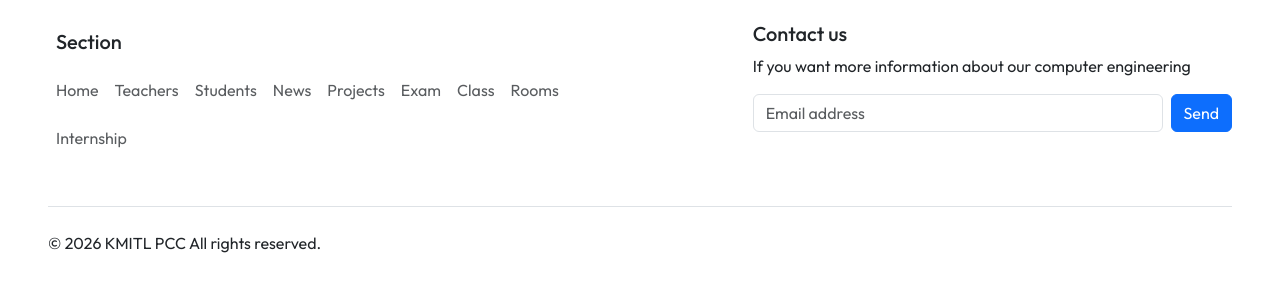
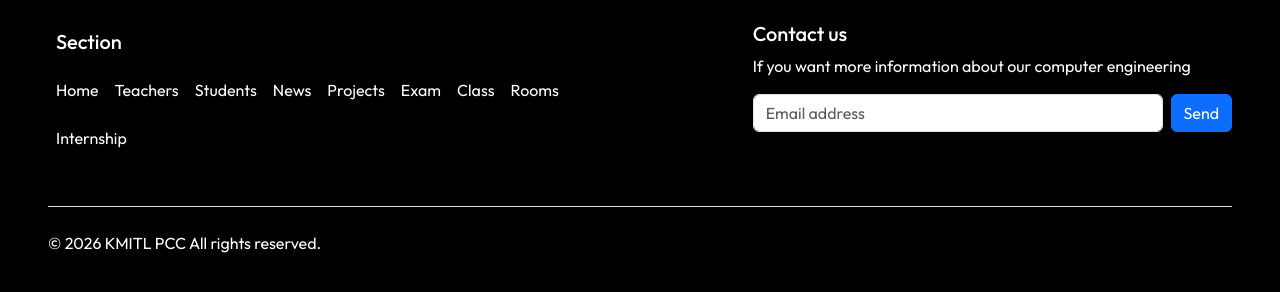
Before and after one commit to BXNK4042/ce50_v2, a Next.js app in the folder frontend/: page / in a window 1280 px wide. Shown: the part 732-1024 px from the top of the page. Built offline with nearby package versions, Linux system fonts and the light colour scheme.

Commit message:
Edit: Footer Theme -> Light

```diff
--- a/frontend/app/layout.tsx
+++ b/frontend/app/layout.tsx
@@ -111,17 +111,14 @@ export default function RootLayout({ children }: LayoutProps<"/">) {
           </li>
         </ul>
         {children}
-        <footer className="py-5 px-5">
+        <footer className="py-5 px-5 bg-black text-white">
           <div className="row">
             <div className="col-2 col-md-6 mb-3">
               <h5 className="p-2">Section</h5>
               <ul className="nav flex-row">
                 {footerRoutes.map((route) => (
                   <li key={route.href} className="nav-item mb-2">
-                    <Link
-                      href={route.href}
-                      className="nav-link p-2 text-body-secondary"
-                    >
+                    <Link href={route.href} className="nav-link p-2 text-white">
                       {route.label}
                     </Link>
                   </li>
@@ -155,22 +152,14 @@ export default function RootLayout({ children }: LayoutProps<"/">) {
             <p>© 2026 KMITL PCC All rights reserved.</p>
             <ul className="list-unstyled d-flex">
               <li className="ms-3">
-                <a
-                  className="link-body-emphasis"
-                  href="#"
-                  aria-label="Instagram"
-                >
+                <a className="text-white" href="#" aria-label="Instagram">
                   <svg className="bi" width="24" height="24">
                     <use xlinkHref="#instagram" />
                   </svg>
                 </a>
               </li>
               <li className="ms-3">
-                <a
-                  className="link-body-emphasis"
-                  href="#"
-                  aria-label="Facebook"
-                >
+                <a className="text-white" href="#" aria-label="Facebook">
                   <svg className="bi" width="24" height="24" aria-hidden="true">
                     <use xlinkHref="#facebook" />
                   </svg>
```
